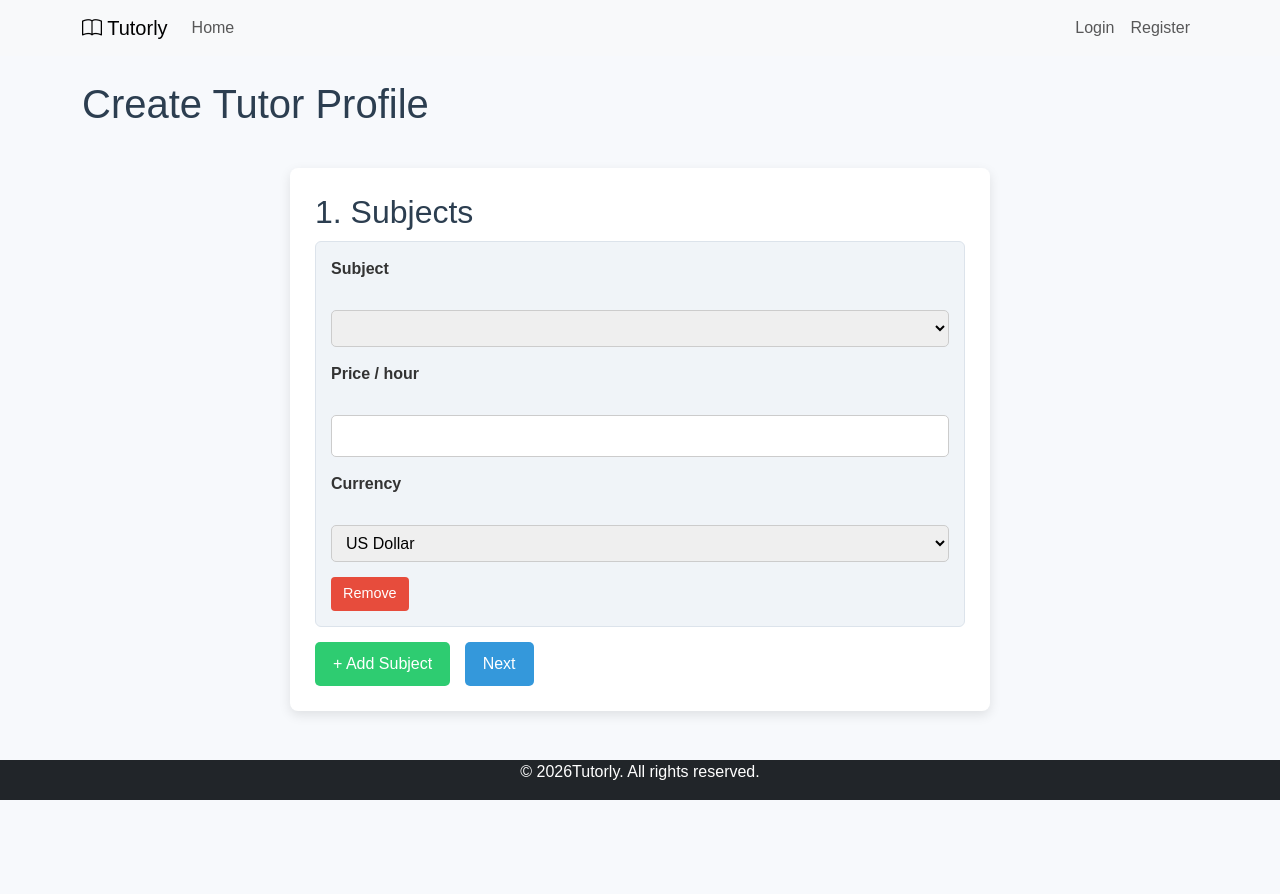
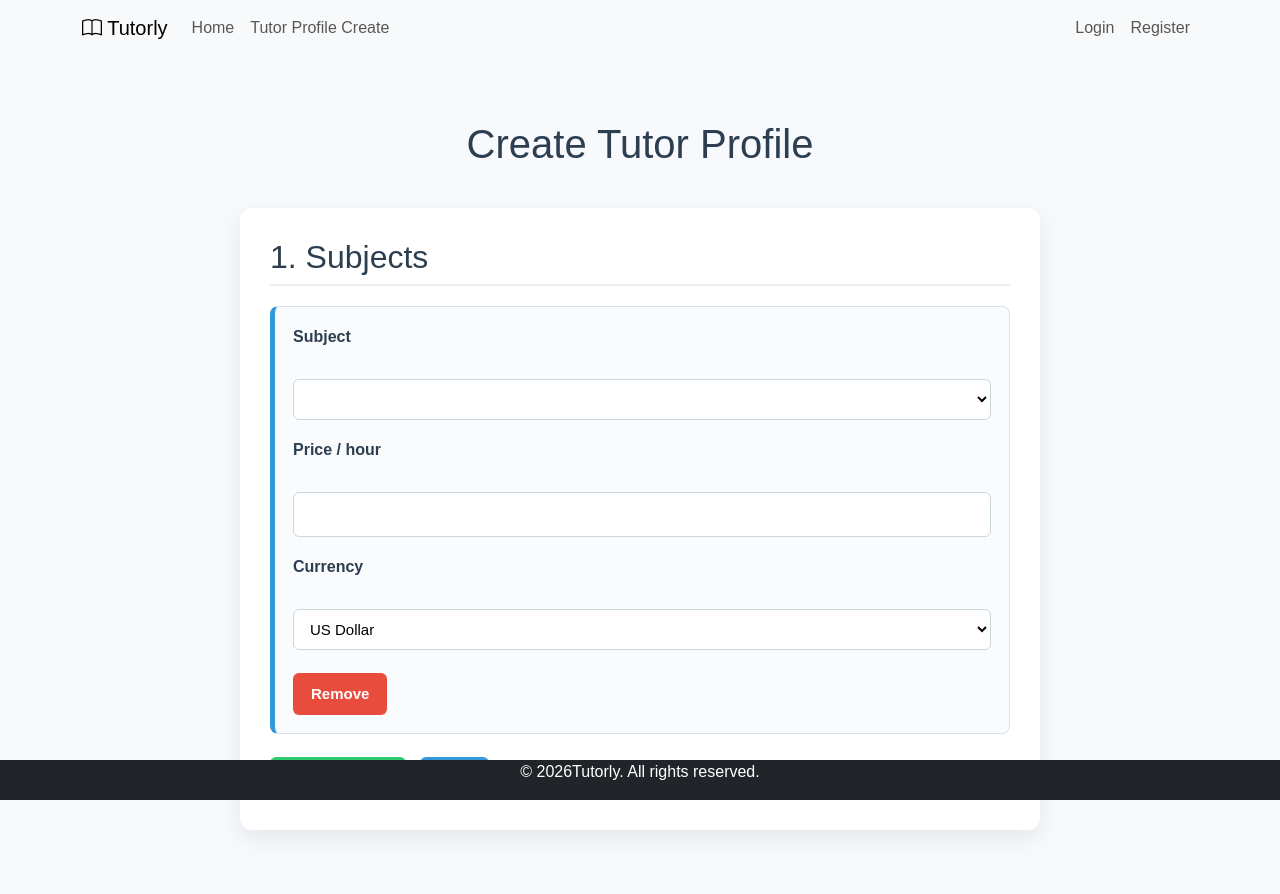
Before and after one commit to Akrix0/Tutorly, a Django app: page /profiles/profile/create/ in a window 1280 px wide. Before the commit the page ends 800 px from the top, so only its background shows below. Run offline with Django 5.2, Linux system fonts and the light colour scheme; lists and menus that the app fills with data are empty.

Commit message:
Implement tutor profile detail API and frontend integration
- implement TutorProfileDetail serializer and APIView
- add HasNoTutorCard, IsTutor and IsAnonymous permissions
- implement frontend GET request handling in JavaScript
- create tutor_profile_detail template
- add URLs for tutor profile pages and API
- update navbar navigation
- improve page styling

```diff
--- a/profiles/urls.py
+++ b/profiles/urls.py
@@ -5,7 +5,9 @@
 
 urlpatterns = [
     path("profile/create/", views.TutorProfileCreateTemplateView.as_view(), name="tutor_profile_create"),
+    path("profile/<int:profile_pk>/", views.TutorProfileDetailTemplateView.as_view(), name="tutor_profile_detail"),
 
     # API
     path("api/profile/create/", api_views.TutorProfileCreateView.as_view(), name="tutor_profile_create_api"),
+    path('api/profile/<int:profile_pk>/', api_views.TutorProfileDetailView.as_view(), name="tutor_profile_detail"),
 ]
--- a/profiles/views.py
+++ b/profiles/views.py
@@ -17,3 +17,12 @@
         context["countries"] = list(countries)
 
         return context
+
+class TutorProfileDetailTemplateView(TemplateView):
+    template_name = "profiles/tutor_profile_detail.html"
+
+    def get_context_data(self, **kwargs):
+        context = super().get_context_data(**kwargs)
+        profile_pk = self.kwargs.get("profile_pk")
+        context["profile_pk"] = profile_pk
+        return context
--- a/static/css/profiles/styles.css
+++ b/static/css/profiles/styles.css
@@ -7,116 +7,205 @@
     color: #333;
 }
 
-h1, h2 {
+/* Headings */
+h1 {
+    text-align: center;
     color: #2c3e50;
-    margin-bottom: 10px;
+    margin: 40px 0 25px;
 }
 
-/* Form container */
-form {
-    max-width: 700px;
+h2 {
+    color: #2c3e50;
+    margin-bottom: 20px;
+    padding-bottom: 8px;
+    border-bottom: 2px solid #ecf0f1;
+}
+
+/* Main container */
+form,
+#tutor-profile {
+    max-width: 800px;
     margin: 40px auto;
+    padding: 30px;
     background: #fff;
-    padding: 25px;
-    border-radius: 8px;
-    box-shadow: 0 4px 12px rgba(0,0,0,0.1);
+    border-radius: 12px;
+    box-shadow: 0 8px 25px rgba(0, 0, 0, 0.08);
+}
+
+/* Sections (Detail page) */
+section {
+    margin-bottom: 35px;
+}
+
+section:last-child {
+    margin-bottom: 0;
 }
 
 /* Step navigation */
 .form-step {
     display: none;
 }
+
 .form-step.active {
     display: block;
-    animation: fadeIn 0.3s ease-in-out;
+    animation: fadeIn .3s ease-in-out;
 }
 
 @keyframes fadeIn {
-    from { opacity: 0; transform: translateY(10px); }
-    to { opacity: 1; transform: translateY(0); }
+    from {
+        opacity: 0;
+        transform: translateY(10px);
+    }
+
+    to {
+        opacity: 1;
+        transform: translateY(0);
+    }
 }
 
-/* Input fields */
+/* Labels */
 label {
+    display: block;
+    margin-bottom: 6px;
     font-weight: bold;
-    display: block;
-    margin-bottom: 5px;
+    color: #2c3e50;
 }
 
-input, select {
+/* Inputs */
+input,
+select {
     width: 100%;
-    padding: 8px 10px;
-    margin-bottom: 15px;
-    border: 1px solid #ccc;
-    border-radius: 5px;
-    transition: border-color 0.2s;
+    box-sizing: border-box;
+    padding: 10px 12px;
+    margin-bottom: 18px;
+    border: 1px solid #ccd6dd;
+    border-radius: 6px;
+    font-size: 15px;
+    background: #fff;
+    transition: border-color .2s, box-shadow .2s;
 }
 
-input:focus, select:focus {
+input:focus,
+select:focus {
+    outline: none;
     border-color: #3498db;
-    outline: none;
+    box-shadow: 0 0 0 3px rgba(52, 152, 219, .15);
 }
 
-/* Subject and availability items */
-.subject-item, .availability-item {
-    background: #f0f4f8;
-    padding: 15px;
-    margin-bottom: 15px;
-    border-radius: 6px;
-    border: 1px solid #dce3eb;
+/* Subject / Availability cards */
+.subject-item,
+.availability-item {
+    background: #fafbfd;
+    border: 1px solid #d8e2ec;
+    border-left: 5px solid #3498db;
+    border-radius: 8px;
+    padding: 18px;
+    margin-bottom: 18px;
+    transition: box-shadow .2s, transform .2s;
 }
 
-.subject-item button,
-.availability-item button {
-    background: #e74c3c;
-    color: #fff;
-    border: none;
-    padding: 6px 12px;
-    border-radius: 4px;
-    cursor: pointer;
-    font-size: 0.9em;
+.subject-item:hover,
+.availability-item:hover {
+    box-shadow: 0 4px 12px rgba(0, 0, 0, .08);
+    transform: translateY(-2px);
 }
 
-.subject-item button:hover,
-.availability-item button:hover {
-    background: #c0392b;
+/* Detail page text */
+.subject-item p,
+.availability-item p,
+#tutor-profile p {
+    margin: 8px 0;
+    line-height: 1.5;
 }
 
-/* Navigation buttons */
+#tutor-profile strong {
+    display: inline-block;
+    width: 170px;
+    color: #2c3e50;
+}
+
+/* Buttons */
 button {
     background: #3498db;
     color: #fff;
     border: none;
+    border-radius: 6px;
     padding: 10px 18px;
-    border-radius: 5px;
+    margin-right: 10px;
+    margin-top: 5px;
     cursor: pointer;
-    margin-right: 10px;
-    font-size: 1em;
-    transition: background 0.2s;
+    font-size: 15px;
+    font-weight: bold;
+    transition: background .2s, transform .1s;
 }
 
 button:hover {
     background: #2980b9;
 }
 
-#add-subject, #add-availability {
+button:active {
+    transform: scale(.98);
+}
+
+/* Add buttons */
+#add-subject,
+#add-availability {
     background: #2ecc71;
 }
-#add-subject:hover, #add-availability:hover {
+
+#add-subject:hover,
+#add-availability:hover {
     background: #27ae60;
 }
 
-/* Error messages */
+/* Remove buttons */
+.remove-subject,
+.remove-availability {
+    background: #e74c3c;
+}
+
+.remove-subject:hover,
+.remove-availability:hover {
+    background: #c0392b;
+}
+
+/* Submit button */
+button[type="submit"] {
+    background: #16a085;
+}
+
+button[type="submit"]:hover {
+    background: #13856e;
+}
+
+/* Error block */
 #errors {
-    margin-top: 20px;
-    color: #e74c3c;
+    max-width: 800px;
+    margin: 20px auto;
+    padding: 15px;
+    background: #fdecea;
+    color: #c0392b;
+    border: 1px solid #f5b7b1;
+    border-radius: 8px;
     font-weight: bold;
 }
 
-/* Submit button */
-[type="submit"] {
-    background: #16a085;
+/* Responsive */
+@media (max-width: 768px) {
+    form,
+    #tutor-profile {
+        margin: 20px;
+        padding: 20px;
+    }
+
+    button {
+        width: 100%;
+        margin: 8px 0;
+    }
+
+    #tutor-profile strong {
+        display: block;
+        width: auto;
+        margin-bottom: 4px;
+    }
 }
-[type="submit"]:hover {
-    background: #13856e;
-}
--- a/templates/includes/navbar.html
+++ b/templates/includes/navbar.html
@@ -7,6 +7,9 @@
         <li class="nav-item">
             <a class="nav-link" href="/">Home</a>
         </li>
+        <li class="nav-item">
+            <a class="nav-link" href="profiles/profile/create/">Tutor Profile Create</a>
+        </li>
         </ul>
         <ul class="navbar-nav">
         {% if user.is_authenticated %}
@@ -14,7 +17,7 @@
             <a class="nav-link dropdown-toggle" href="#" id="navbarDropdown" role="button" data-bs-toggle="dropdown" aria-expanded="false"><i class="bi bi-person-circle"></i> {{ user.username }}</a>
             <ul class="dropdown-menu dropdown-menu-end" aria-labelledby="navbarDropdown">
                 <li>
-                <a class="dropdown-item" href="#">Profile</a>
+                <a class="dropdown-item" href="/profiles/profile/{{ user.tutor_card.pk }}/">Profile</a>
                 </li>
                 <li>
                 <hr class="dropdown-divider" />
--- a/templates/profiles/tutor_profile_create.html
+++ b/templates/profiles/tutor_profile_create.html
@@ -66,7 +66,7 @@
 
 </form>
 
-<div id="errors"></div>
+<div id="errors d-none"></div>
 
 <template id="subject-template">
     <div class="subject-item">
```
Also changed, not shown: accounts/api_views.py (+6 -2 lines), core/permissions.py (added, +23 -0 lines), profiles/api_views.py (+14 -7 lines), profiles/serializers.py (+63 -3 lines), static/js/profiles/tutor_profile_detail.js (added, +85 -0 lines), templates/profiles/tutor_profile_detail.html (added, +76 -0 lines), profiles/models.py (line endings or trailing spaces).
